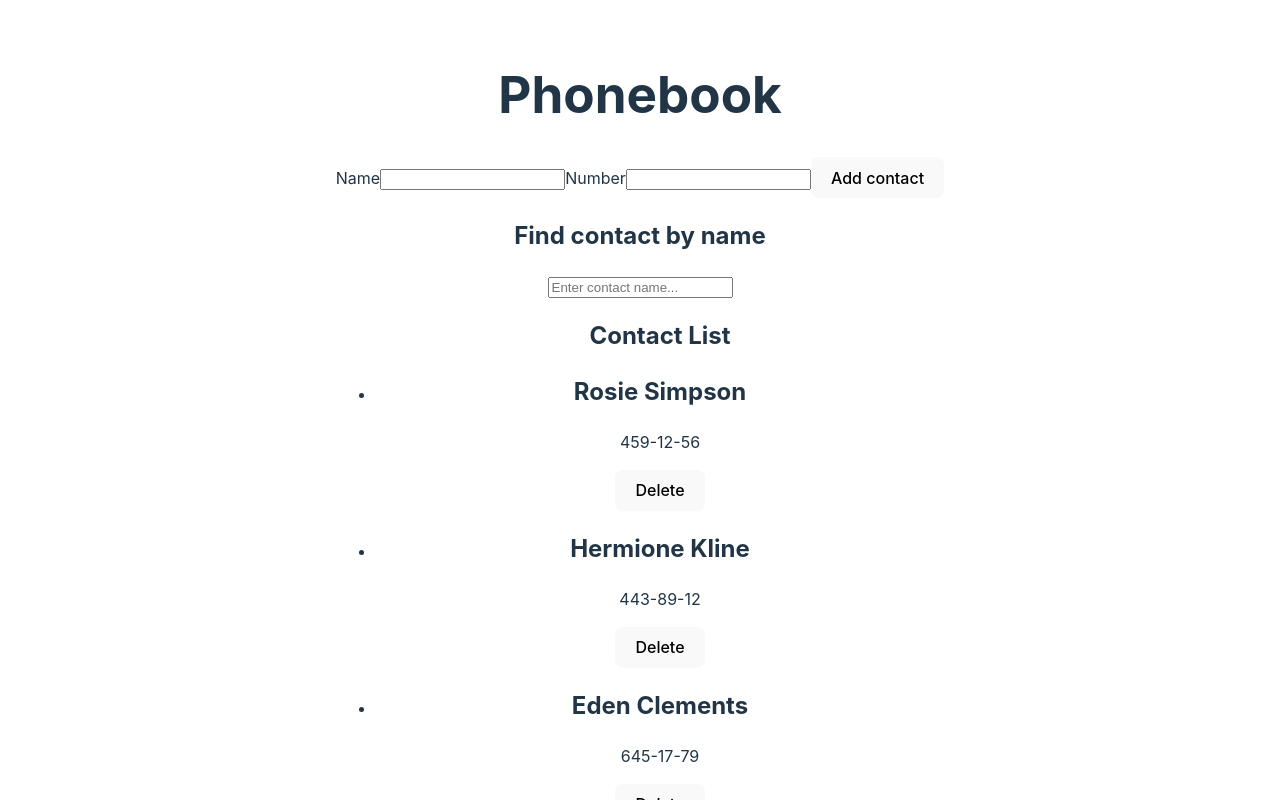
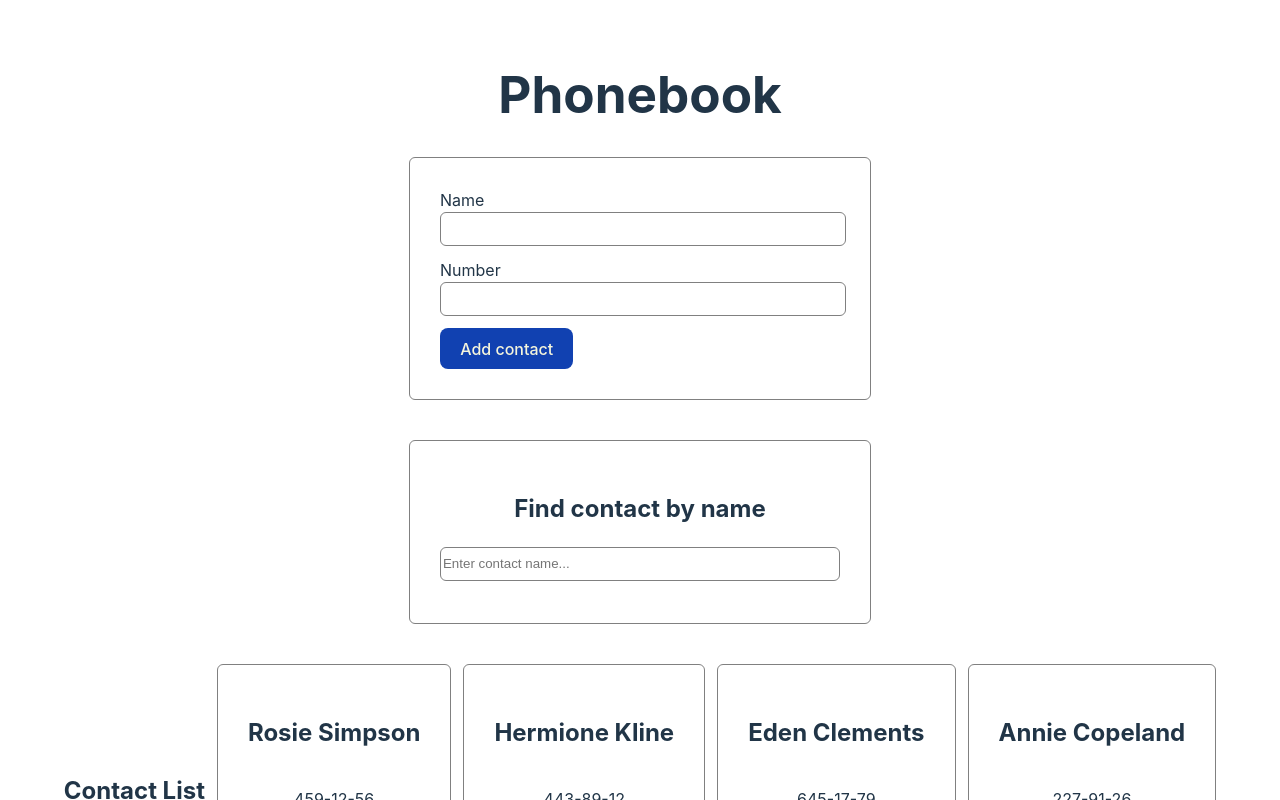
Before and after one commit to KarolinaIvanitska/goit-react-hw-03, a React (Vite) app: page / in a window 1280 px wide. Shown: the top 800 px of the page. Built offline with nearby package versions, Linux system fonts and the light colour scheme.

Commit message:
Last change - css

```diff
--- a/src/components/Contact/Contact.jsx
+++ b/src/components/Contact/Contact.jsx
@@ -1,10 +1,13 @@
+import css from "./Contact.module.css";
 const Contact = ({ item, onDelete }) => {
   const { id, name, number } = item;
   return (
-    <li>
+    <li className={css.item}>
       <h2> {name}</h2>
       <p>{number}</p>
-      <button onClick={() => onDelete(id)}>Delete</button>
+      <button className={css.btn} onClick={() => onDelete(id)}>
+        Delete
+      </button>
     </li>
   );
 };
--- /dev/null
+++ b/src/components/Contact/Contact.module.css
@@ -0,0 +1,14 @@
+.item {
+  list-style: none;
+  display: flex;
+  flex-direction: column;
+  border: 1px solid gray;
+  padding: 30px;
+  border-radius: 6px;
+  margin-bottom: 20px;
+}
+
+.btn {
+  color: beige;
+  background-color: rgb(17, 65, 177);
+}
--- a/src/components/ContactForm/ContactForm.jsx
+++ b/src/components/ContactForm/ContactForm.jsx
@@ -1,17 +1,18 @@
 import { ErrorMessage, Field, Form, Formik } from "formik";
 import { nanoid } from "nanoid";
 import * as Yup from "yup";
+import css from "./ContactForm.module.css";
 
 const ContactForm = ({ addContact }) => {
   const addSchema = Yup.object().shape({
     name: Yup.string()
       .min(3, `Field must be more then 3!`)
       .max(50, `Field must be less then 50!`)
-      .required("Required"),
+      .required("Required!"),
     number: Yup.string()
       .min(3, "Field must be more then 3!")
       .max(50, "Field must be less then 50!")
-      .required("Required"),
+      .required("Required!"),
   });
 
   const initialValues = {
@@ -29,18 +30,20 @@ const ContactForm = ({ addContact }) => {
       onSubmit={handleSubmit}
       validationSchema={addSchema}
     >
-      <Form>
-        <label>
+      <Form className={css.form_search}>
+        <label className={css.label}>
           Name
-          <Field type="text" name="name" />
-          <ErrorMessage component="span" name="name" />
+          <Field className={css.field} type="text" name="name" />
+          <ErrorMessage className={css.error} component="span" name="name" />
         </label>
-        <label>
+        <label className={css.label}>
           Number
-          <Field type="text" name="number" />
-          <ErrorMessage component="span" name="number" />
+          <Field className={css.field} type="text" name="number" />
+          <ErrorMessage className={css.error} component="span" name="number" />
         </label>
-        <button type="submit">Add contact</button>
+        <button className={css.btn} type="submit">
+          Add contact
+        </button>
       </Form>
     </Formik>
   );
--- /dev/null
+++ b/src/components/ContactForm/ContactForm.module.css
@@ -0,0 +1,32 @@
+.form_search {
+  display: flex;
+  margin: 0 auto;
+  padding: 0;
+  width: 400px;
+  flex-direction: column;
+  border: 1px solid gray;
+  padding: 30px;
+  border-radius: 6px;
+}
+label {
+  display: flex;
+  flex-direction: column;
+  text-align: start;
+  margin-bottom: 12px;
+}
+.field {
+  width: 400px;
+  height: 30px;
+  border: 1px solid gray;
+  border-radius: 6px;
+}
+
+.error {
+  color: red;
+}
+
+.btn {
+  width: fit-content;
+  color: beige;
+  background-color: rgb(17, 65, 177);
+}
--- a/src/components/ContactList/ContactList.jsx
+++ b/src/components/ContactList/ContactList.jsx
@@ -1,12 +1,13 @@
 import Contact from "../Contact/Contact";
+import css from "./ContactList.module.css";
 
 const ContactList = ({ contacts = [], onDelete }) => {
   if (!contacts.length) {
     return "No contacts to show...";
   }
   return (
-    <ul>
-      <h2> Contact List</h2>
+    <ul className={css.ul}>
+      <h2 className={css.list}> Contact List</h2>
       {contacts.map((contact) => (
         <Contact item={contact} key={contact.id} onDelete={onDelete} />
       ))}
--- /dev/null
+++ b/src/components/ContactList/ContactList.module.css
@@ -0,0 +1,11 @@
+.ul {
+  margin: 0 auto;
+  padding: 0;
+  display: flex;
+  gap: 12px;
+  justify-content: center;
+}
+
+.list {
+  margin: auto;
+}
--- a/src/components/SearchBox/SearchBox.jsx
+++ b/src/components/SearchBox/SearchBox.jsx
@@ -1,8 +1,11 @@
+import css from "./SearchBox.module.css";
+
 const SearchBox = ({ searchStr, setSearch }) => {
   return (
-    <div>
+    <div className={css.search}>
       <h2>Find contact by name</h2>
       <input
+        className={css.input}
         value={searchStr}
         onChange={(e) => setSearch(e.target.value)}
         type="text"
--- /dev/null
+++ b/src/components/SearchBox/SearchBox.module.css
@@ -0,0 +1,21 @@
+.search {
+  display: flex;
+  margin: 0 auto;
+  width: 400px;
+  flex-direction: column;
+  text-align: start;
+  border: 1px solid gray;
+  margin-top: 40px;
+  margin-bottom: 40px;
+  padding: 30px;
+  border-radius: 6px;
+  text-align: center;
+}
+
+.input {
+  text-align: start;
+  margin-bottom: 12px;
+  height: 30px;
+  border: 1px solid gray;
+  border-radius: 6px;
+}
```
